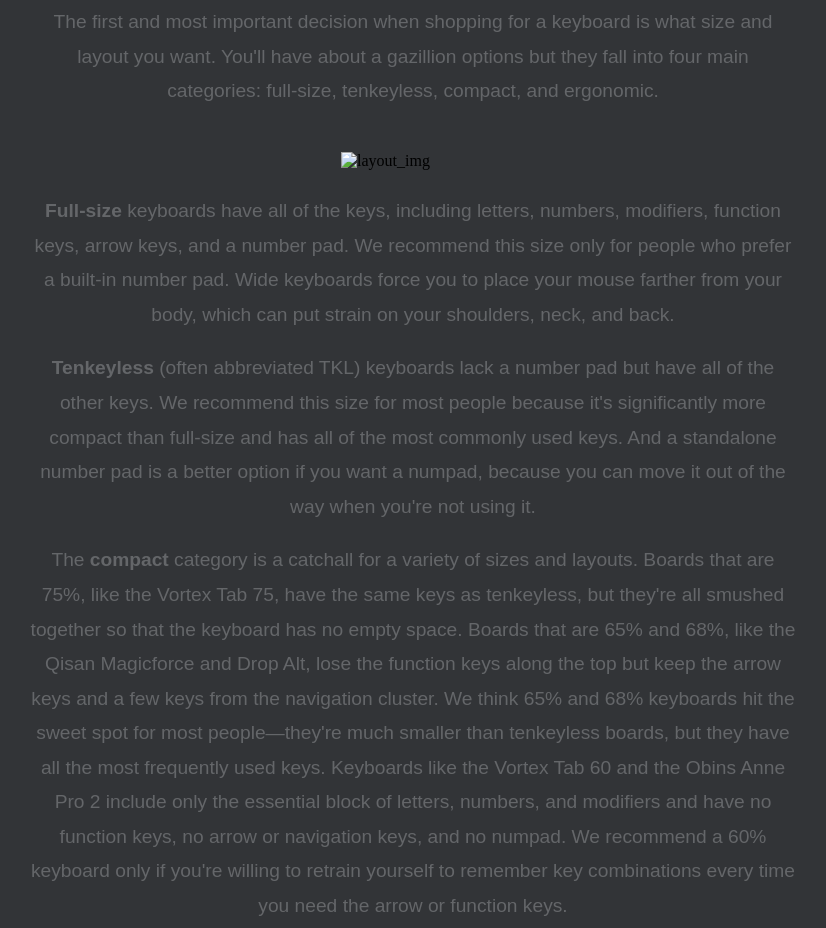
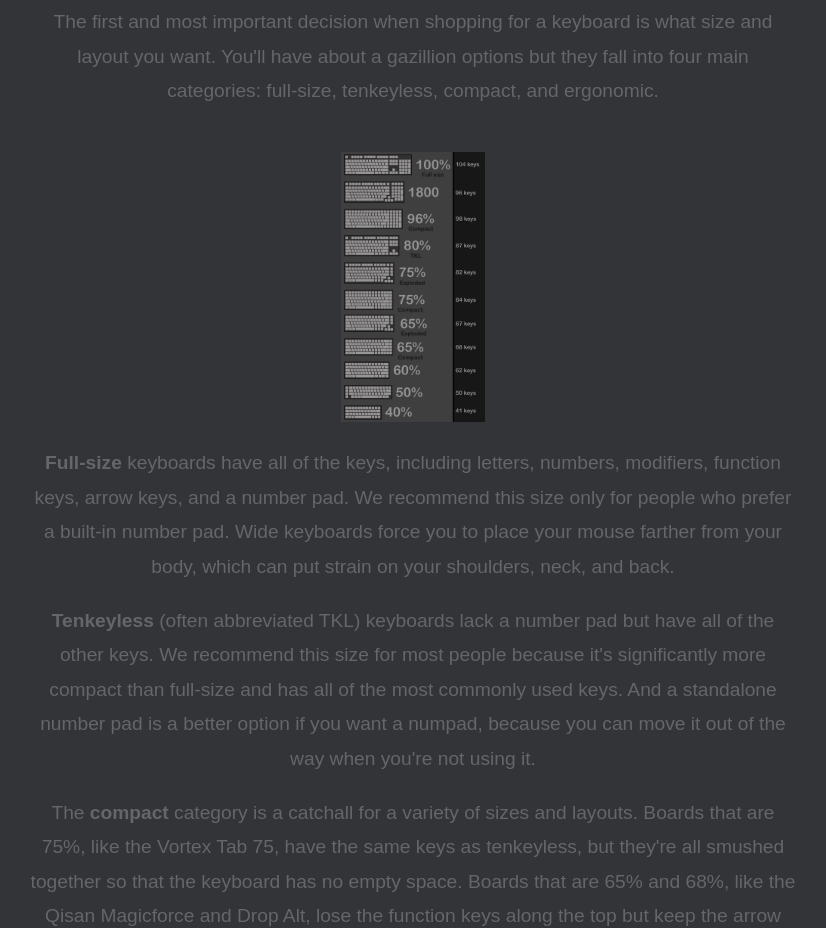
Before and after one commit to byronurrutia/comp484_project1, a plain HTML site: page index.html in a window 1280 px wide. Shown: the part 880-1808 px from the top of the page, without its empty margins (227-1053 px from the left). Drawn offline with Linux system fonts and the light colour scheme; the site is published under a folder, as on GitHub Pages, so addresses that start at the root find nothing.

Commit message:
file indexing change

```diff
--- a/index.html
+++ b/index.html
@@ -61,7 +61,7 @@
           options but they fall into four main categories: full-size,
           tenkeyless, compact, and ergonomic.
         </p>
-        <img class="layoutPic" src="/images/layout.jpg" alt="layout_img" />
+        <img class="layoutPic" src="images/layout.jpg" alt="layout_img" />
         <p>
           <b>Full-size</b> keyboards have all of the keys, including letters,
           numbers, modifiers, function keys, arrow keys, and a number pad. We
```
